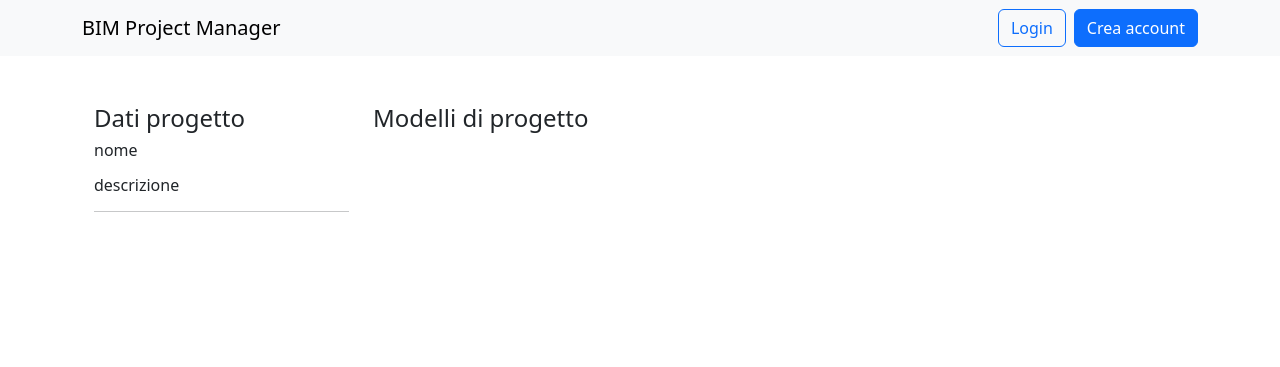
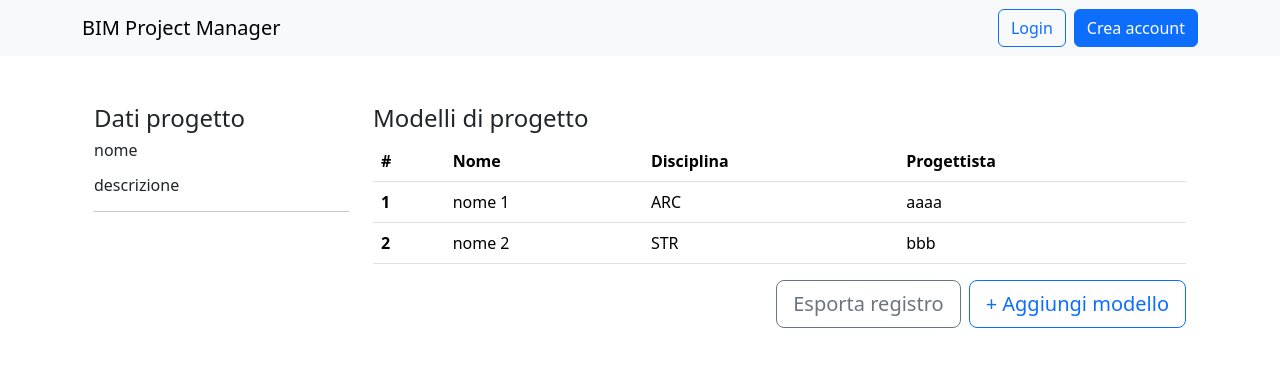
Before and after one commit to zioscuro/LRA-BIM-Project-Manager, a Django app: template BIM_project_manager/projects/templates/projects/manage_project.html in a window 1280 px wide. Shown: the top 367 px of the page. Run offline with Django 5.2, Linux system fonts and the light colour scheme; the template is opened without the code that fills it, so the values that code supplies are empty.

Commit message:
Add models table in manage project page

```diff
--- a/BIM_project_manager/projects/templates/projects/manage_project.html
+++ b/BIM_project_manager/projects/templates/projects/manage_project.html
@@ -22,6 +22,34 @@
   </div>
   <div class="col-md-9">
     <h4>Modelli di progetto</h4>
+    <table class="table">
+      <thead>
+        <tr>
+          <th scope="col">#</th>
+          <th scope="col">Nome</th>
+          <th scope="col">Disciplina</th>
+          <th scope="col">Progettista</th>
+        </tr>
+      </thead>
+      <tbody>
+        <tr>
+          <th scope="row">1</th>
+          <td>nome 1</td>
+          <td>ARC</td>
+          <td>aaaa</td>
+        </tr>
+        <tr>
+          <th scope="row">2</th>
+          <td>nome 2</td>
+          <td>STR</td>
+          <td>bbb</td>
+        </tr>
+      </tbody>
+    </table>
+    <div class="d-flex gap-2 justify-content-end">
+      <button class="btn btn-outline-secondary btn-lg" type="button">Esporta registro</button>
+      <button class="btn btn-outline-primary btn-lg" type="button">+ Aggiungi modello</button>
+    </div>
 
   </div>
 </div>
```
